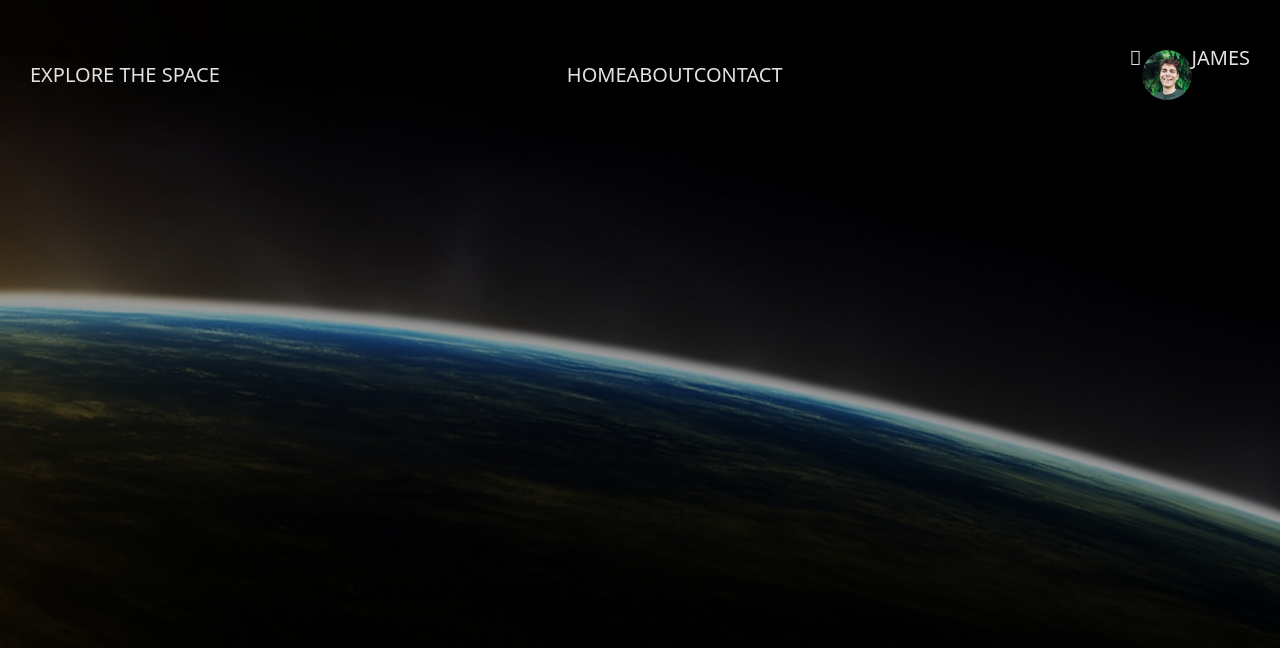
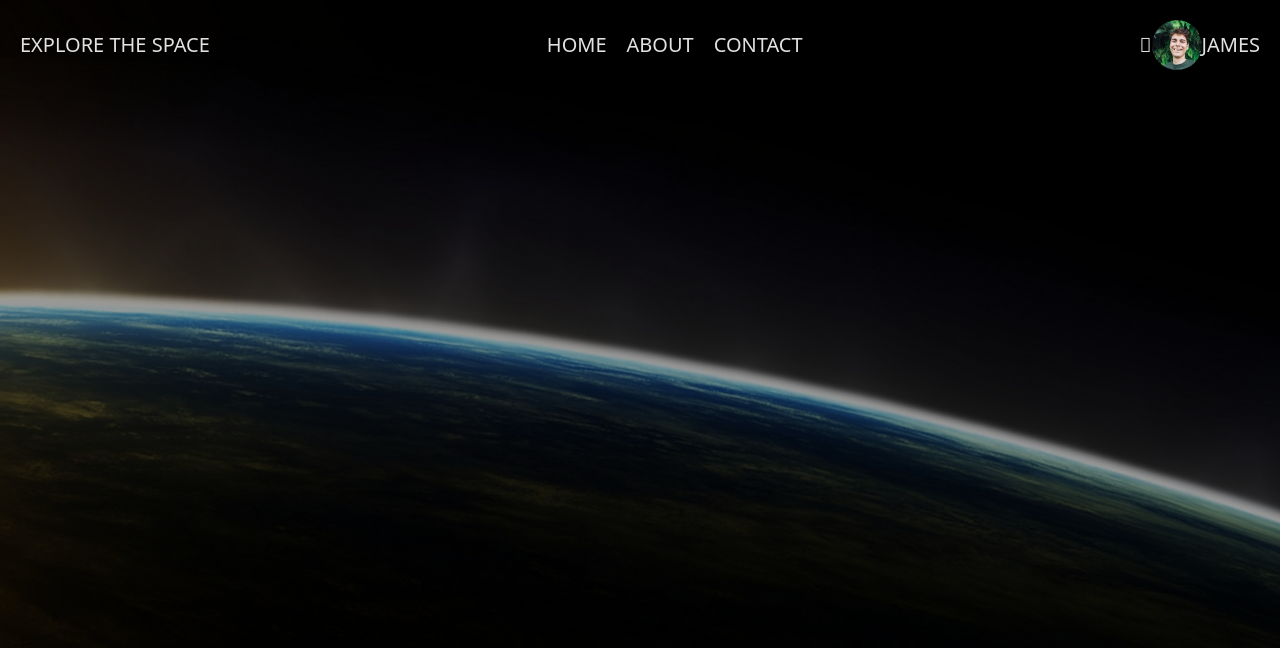
Before and after one commit to mehrnaz98/space-project, a website: page index.html in a window 1280 px wide. Drawn offline with Linux system fonts and the light colour scheme.

Commit message:
adding margin to the navigation

```diff
--- a/sass/_base.scss
+++ b/sass/_base.scss
@@ -32,7 +32,7 @@ body {
     Oxygen, Ubuntu, Cantarell, "Open Sans", "Helvetica Neue", sans-serif;
   font-weight: 400;
   line-height: 1.6rem;
-  padding: 3rem;
+  padding: 0 2rem;
   color: var(--color-primary);
   background-image: linear-gradient(
       to bottom,
--- a/sass/_component.scss
+++ b/sass/_component.scss
@@ -7,6 +7,9 @@
   &__navlink {
     display: flex;
     list-style: none;
+    :not(:last-child) {
+      margin-right: 2rem;
+    }
     li a {
       color: var(--color-primary);
       text-decoration: none;
@@ -14,6 +17,7 @@
   }
   &__profile {
     display: flex;
+    align-items: center;
     &--img {
       height: 50px;
       width: 50px;
```
Also changed, not shown: starter/css/style.css.
